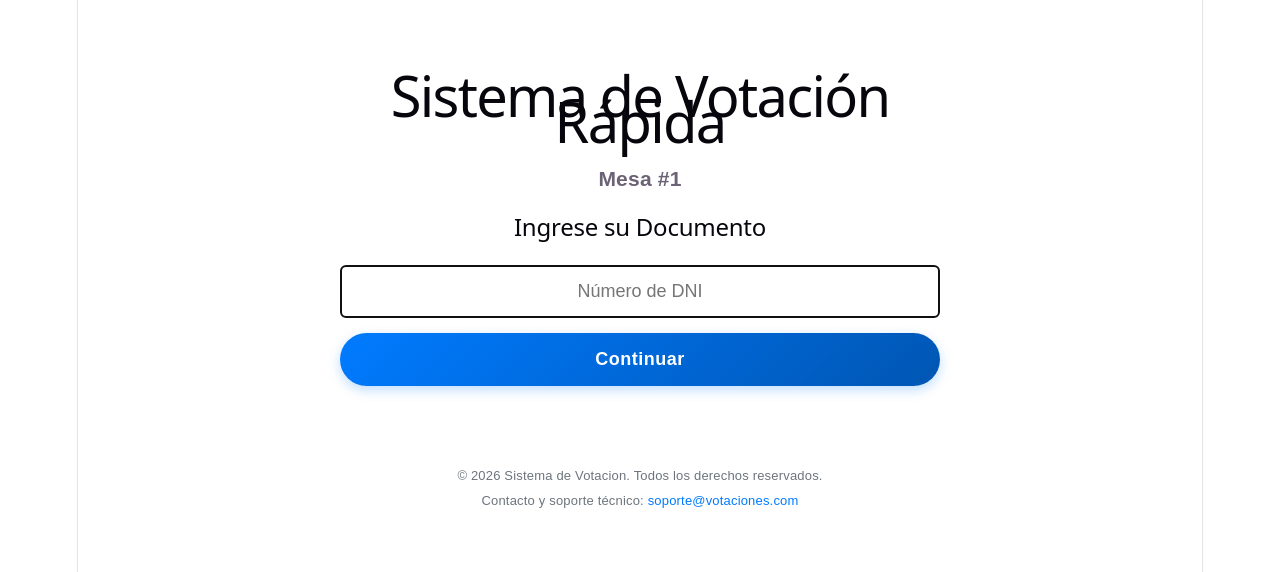
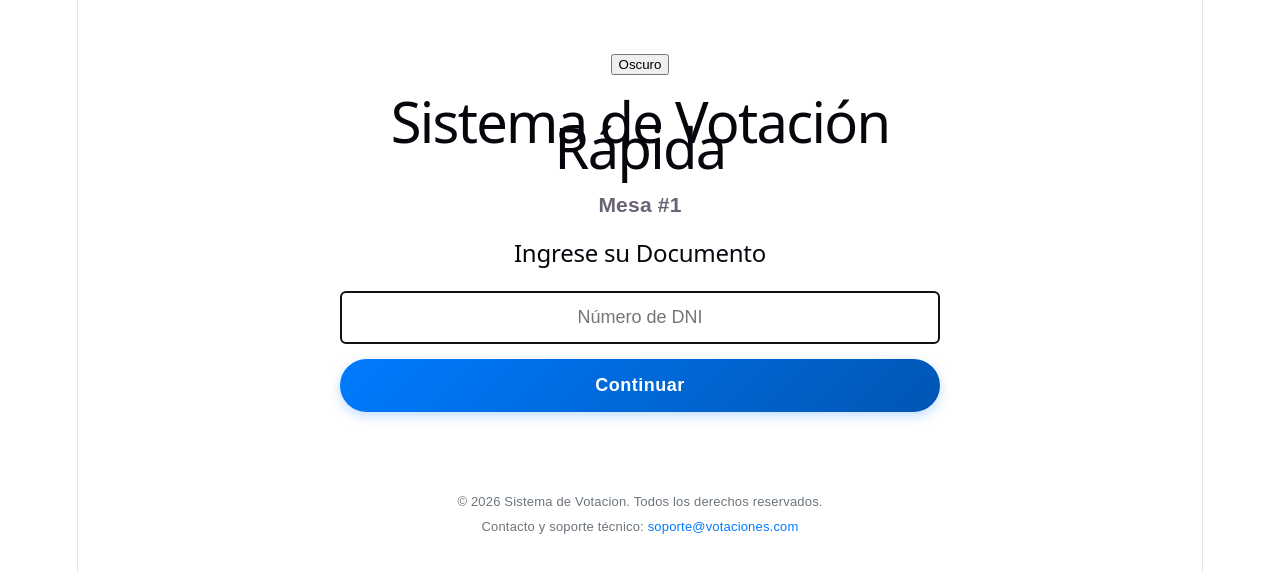
Before and after one commit to AngelSSJR/App-votaciones, a React (Vite) app in the folder Frontend/: page / in a window 1280 px wide. Shown: the top 572 px of the page. Built offline with nearby package versions, Linux system fonts and the light colour scheme.

Commit message:
feat: implementar modo oscuro con persistencia en localStorage

```diff
--- a/Frontend/src/App.jsx
+++ b/Frontend/src/App.jsx
@@ -10,6 +10,20 @@
     const [cargando, setCargando] = useState(false);
     const [votante, setVotante] = useState(null);
     const [votaciones, setVotaciones] = useState([]);
+    const [modoOscuro, setModoOscuro] =useState(() => {return localStorage.getItem("tema") === "dark";});
+
+    useEffect(() => {
+      if (modoOscuro) {
+        document.body.classList.add("dark-mode");
+        localStorage.setItem("tema", "dark");
+      } else {
+        document.body.classList.remove("dark-mode");
+        localStorage.setItem("tema", "light");
+      }
+    }, [modoOscuro]);
+
+    const toggleModoOscuro = () => setModoOscuro((prev) => !prev);
+
 
     // Limpieza segura del temporizador de reinicio en Fase 3
     useEffect(() => {
@@ -128,6 +142,15 @@
 
     return (
       <div className="kiosco-container">
+        <button
+          type="button"
+          onClick={toggleModoOscuro}
+          className="btn-tema"
+          title={modoOscuro ? "Cambiar a modo claro" : "Cambiar a modo oscuro"}
+          >
+            {modoOscuro ? "Claro" : "Oscuro"}
+          </button>
+
         <h1>Sistema de Votación Rápida</h1>
         <h3>Mesa #{NUMERO_MESA_KIOSCO}</h3>
 
```
